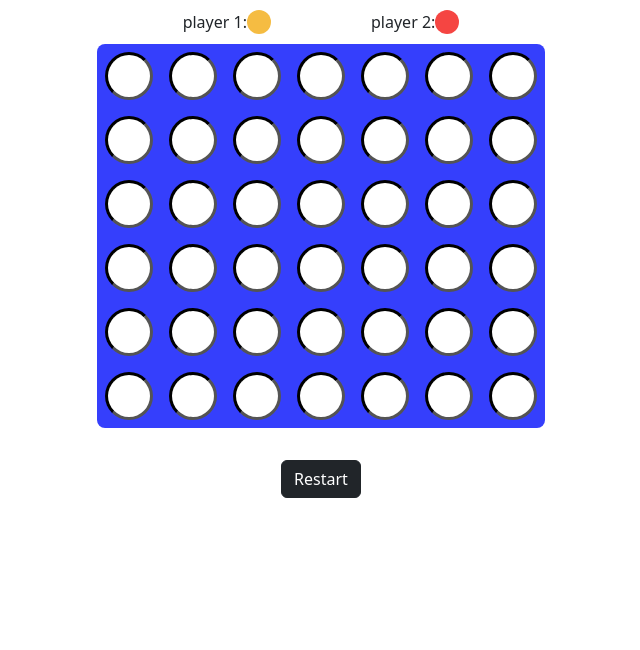
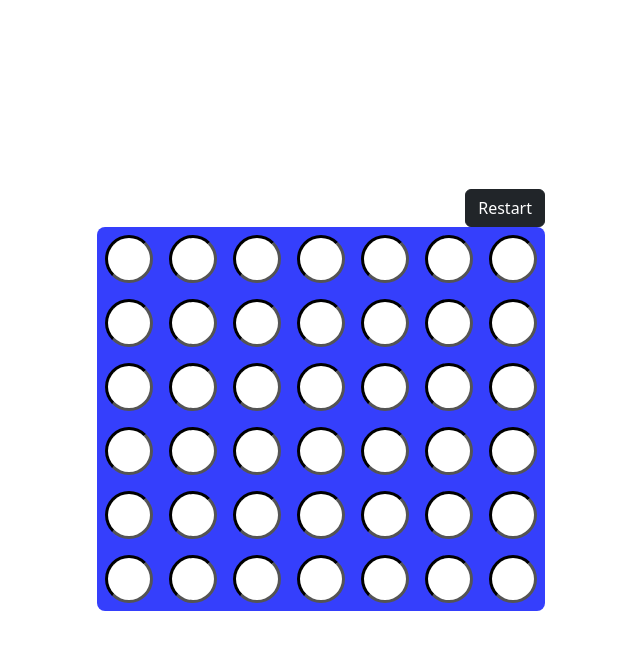
Before and after one commit to Ashard/connect-four-game, a React (Create React App) app: page / in a window 1280 px wide. Shown: the top 650 px of the page, without its empty margins (319-959 px from the left). Built offline with nearby package versions, Linux system fonts and the light colour scheme.

Commit message:
reworking the front end

```diff
--- a/src/Components/ConnectFourGrid.jsx
+++ b/src/Components/ConnectFourGrid.jsx
@@ -6,7 +6,10 @@ import Button from "react-bootstrap/Button";
 
 /**
  * Todo:
- * 1) add win state and use that to allow user interaction with the connectfour grid
+ * 1) Add a 30s timer for each players turn
+ * 2) Show the points for each player on either side
+ * 3) Show the current player at the bottom
+ * 4) Move the restart button to the top
  *
  */
 const totalNumOfColumns = 7;
@@ -341,7 +344,7 @@ function ConnectFourGrid() {
   }
 
   return (
-    <div>
+    <div className="page-column">
       <Modal
         show={showWinDialog}
         onHide={handleClose}
@@ -358,19 +361,13 @@ function ConnectFourGrid() {
         </Modal.Body>
       </Modal>
 
-      <div className="scoreboard">
-        <div className="playerColorFlex">
-          player 1:
-          <div className="playerOneColor"></div>
+      <div className="grid-position">
+        <div className="restartBtn">
+          <Button variant="dark" onClick={restartGame}>
+            Restart
+          </Button>
         </div>
 
-        <div className="playerColorFlex">
-          player 2:
-          <div className="playerTwoColor"></div>
-        </div>
-      </div>
-
-      <div className="grid-position">
         <div className="grid-container">
           {gridSpots.map((row) => {
             return row.map((spot) => {
@@ -379,11 +376,6 @@ function ConnectFourGrid() {
           })}
         </div>
       </div>
-      <div className="restartBtn">
-        <Button variant="dark" onClick={restartGame}>
-          Restart
-        </Button>
-      </div>
     </div>
   );
 }
--- a/src/styles.css
+++ b/src/styles.css
@@ -1,7 +1,16 @@
+.page-column {
+    display: flex;
+    flex-direction: column;
+    justify-content: center;
+    align-items: center;
+    height: 100vh;
+}
+
 .grid-position {
     display: flex;
+    flex-direction: column;
+    width: fit-content;
     justify-content: center;
-    margin: auto;
 }
 
 .grid-container {
@@ -21,6 +30,10 @@
     border-color: black;
     /* border-color: black; */
     /* border-width: ; */
+}
+
+.restartBtn {
+    align-self: flex-end;
 }
 
 .scoreboard {
@@ -57,9 +70,3 @@
     justify-content: center;
     gap: 8px;
 }
-
-.restartBtn {
-    margin-top: 32px;
-    display: flex;
-    justify-content: center;
-}
```
